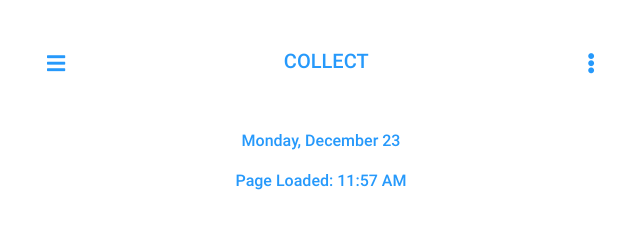
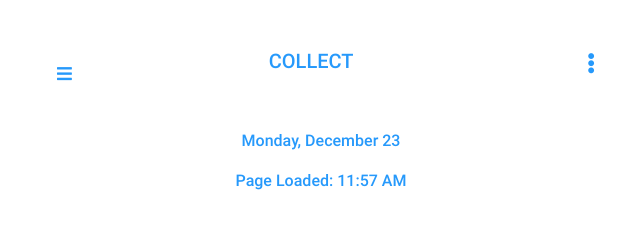
Before and after one commit to zero-to-mastery/time-collector, a plain HTML site: page collect.html in a window 1280 px wide. Shown: the top 240 px of the page, 319-959 px from the left. Drawn offline with Linux system fonts and the light colour scheme.

Commit message:
animated the burger menu icon and some modifications to layout

```diff
--- a/collect.html
+++ b/collect.html
@@ -19,12 +19,30 @@
 
 		<!-- Top row (Menu button, Page name, Info button) -->
 		<div class="d-flex justify-content-between w-100 tc-blue my-5">
-			<button type="button" class="tc-nav-btn tc-blue">
-				<i class="fas fa-bars"></i>
-			</button>
+			<section>
+			<!-- Navigation/burger menu starts-->
+				<div class="topnav">
+				  <a href="#home" class="active">...</a>
+				  <!-- Navigation links (hidden by default) -->
+				  <div id="myLinks">
+				    <a href="#news">Home</a>
+				    <a href="#collect">Collect</a>
+				    <a href="#contact">Contact</a>
+				    <a href="#about">About</a>
+				  </div>
+				  <!-- "Hamburger menu" / "Bar icon" to toggle the navigation links -->
+				  <a href="javascript:void(0);" class="icon tc-blue" onclick="myFunction()">
+				    <i class="fa fa-bars"></i>
+				  </a>
+				</div>
+			<!-- Navigation/burger menu ends -->
 
+			</section>
+
+			<!-- Collect title in the centre of page -->
 			<h5 class="text-uppercase tc-blue align-self-center">Collect</h5>
 
+			<!-- Button for ellipsis (still needs to be activated) -->
 			<button type="button" class="tc-nav-btn tc-blue">
 				<i class="fas fa-ellipsis-v"></i>
 			</button>
@@ -33,7 +51,6 @@
 		<!-- Date and time-->
     <p class="date tc-blue"></p>
     <p class="time tc-blue"></p>
-
 
 		<!-- Timer -->
 		<div class="w-100 text-center my-5">
--- a/css/style.css
+++ b/css/style.css
@@ -283,3 +283,44 @@ p {
     box-shadow: 0 0 0 0 rgba(204, 169, 44, 0);
   }
 }
+
+/* Style the navigation menu */
+.topnav {
+  overflow: hidden;
+  background-color: #333;
+  position: absolute;
+}
+
+/* Hide the links inside the navigation menu (except for logo/home) */
+.topnav #myLinks {
+  display: none;
+}
+
+/* Style navigation menu links */
+.topnav a {
+  color: .tc-blue;
+  background-color: white;
+  padding: 14px 16px;
+  text-decoration: none;
+  font-size: 17px;
+  display: block;
+}
+
+/* Style the hamburger menu */
+.topnav a.icon {
+  background: white;
+  display: block;
+  position: absolute;
+  top: 0;
+}
+
+/* Add a grey background color on mouse-over */
+.topnav a:hover {
+  background-color: #ddd;
+}
+
+/* Style the active link (or home/logo) */
+.active {
+  background-color: white;
+  color: white;
+}
--- a/js/functions.js
+++ b/js/functions.js
@@ -89,3 +89,13 @@ resetBtn.addEventListener("click", () => {
 });
 
 const stopTimer = timer => clearInterval(timer);
+
+/* Toggle between showing and hiding the navigation menu links when the user clicks on the hamburger menu / bar icon */
+function myFunction() {
+  var x = document.getElementById("myLinks");
+  if (x.style.display === "block") {
+    x.style.display = "none";
+  } else {
+    x.style.display = "block";
+  }
+}
```
Also changed, not shown: js/date.js (line endings or trailing spaces).
